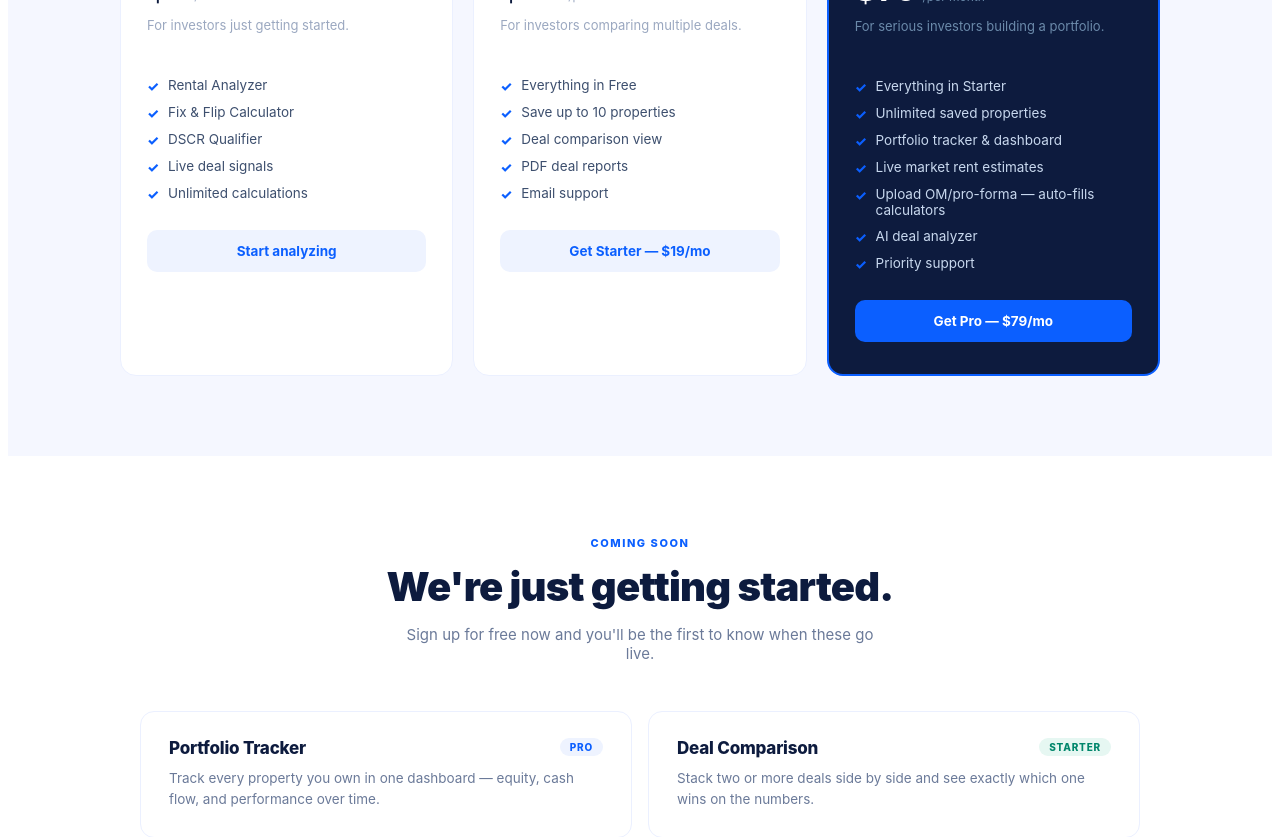
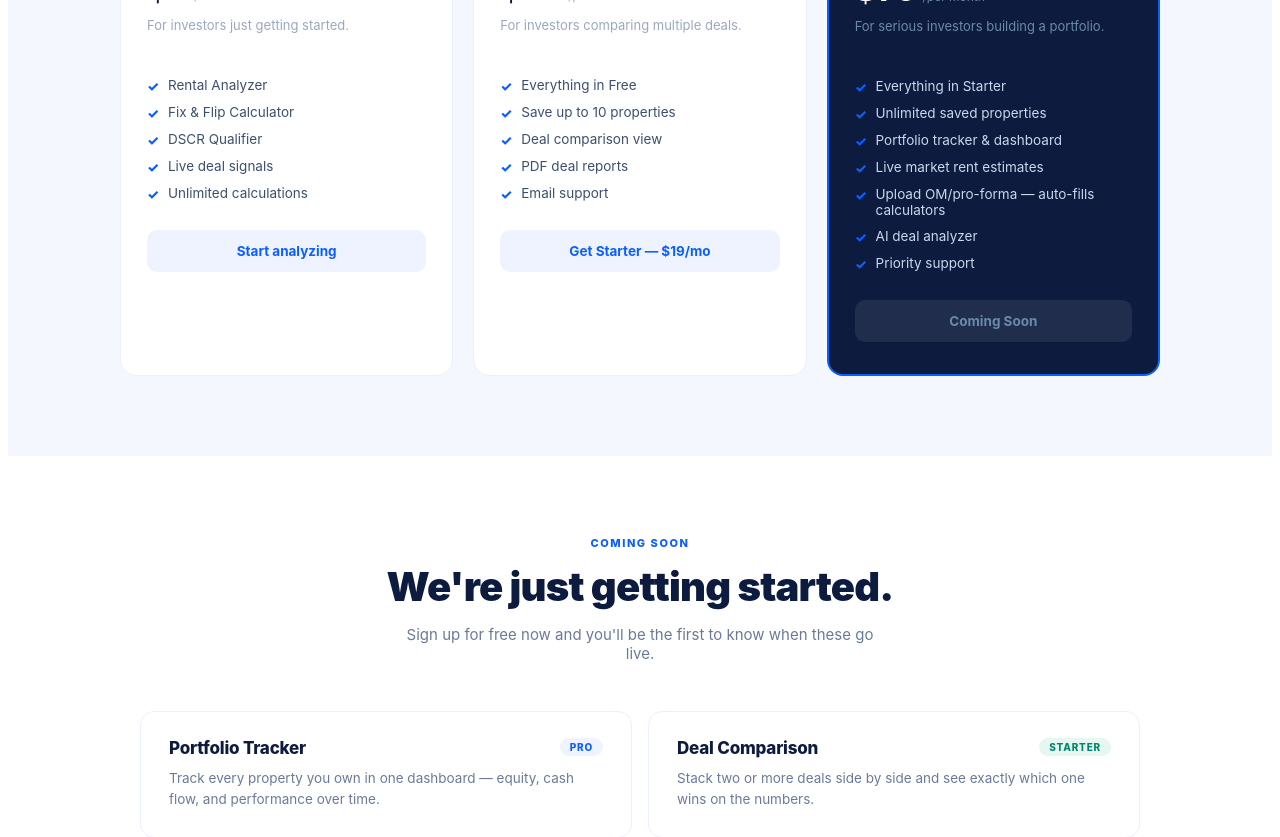
Before and after one commit to zannettidigitalassets-spec/spreadrun, a React (Vite) app: page / in a window 1280 px wide. Shown: the part 2407-3244 px from the top of the page. Built offline with nearby package versions, Linux system fonts and the light colour scheme.

Commit message:
Update Landing.jsx

```diff
--- a/src/Landing.jsx
+++ b/src/Landing.jsx
@@ -1,6 +1,7 @@
 import { useState } from "react";
 
 const FORMSPREE_URL = "https://formspree.io/f/mvznljer";
+const STARTER_CHECKOUT_URL = "https://buy.stripe.com/test_cNi9AU3QvaPg2jX3hd9k400";
 
 const METRICS = [
   { value: "3", label: "Tools in one" },
@@ -60,6 +61,7 @@ const PRICING = [
     cta: "Start analyzing",
     href: "/app",
     highlight: false,
+    disabled: false,
   },
   {
     tier: "Starter",
@@ -74,8 +76,9 @@ const PRICING = [
       "Email support",
     ],
     cta: "Get Starter — $19/mo",
-    href: "/app",
+    href: STARTER_CHECKOUT_URL,
     highlight: false,
+    disabled: false,
   },
   {
     tier: "Pro",
@@ -91,9 +94,10 @@ const PRICING = [
       "AI deal analyzer",
       "Priority support",
     ],
-    cta: "Get Pro — $79/mo",
-    href: "/app",
+    cta: "Coming Soon",
+    href: null,
     highlight: true,
+    disabled: true,
   },
 ];
 
@@ -405,6 +409,15 @@ export default function Landing() {
                     </div>
                   ))}
                 </div>
+                {p.disabled ? (
+                  <div style={{
+                    display: "block", textAlign: "center",
+                    background: "rgba(255,255,255,0.08)",
+                    color: "#6B8AAA",
+                    padding: "13px", borderRadius: 10,
+                    fontSize: 13.5, fontWeight: 700, cursor: "default",
+                  }}>{p.cta}</div>
+                ) : (
                   <a href={p.href} style={{
                     display: "block", textAlign: "center",
                     background: p.highlight ? "#0B5FFF" : "#EEF3FF",
@@ -412,6 +425,7 @@ export default function Landing() {
                     padding: "13px", borderRadius: 10,
                     fontSize: 13.5, fontWeight: 700, textDecoration: "none",
                   }}>{p.cta}</a>
+                )}
               </div>
             ))}
           </div>
```
Lines whose indentation alone changed are shown as unchanged.
